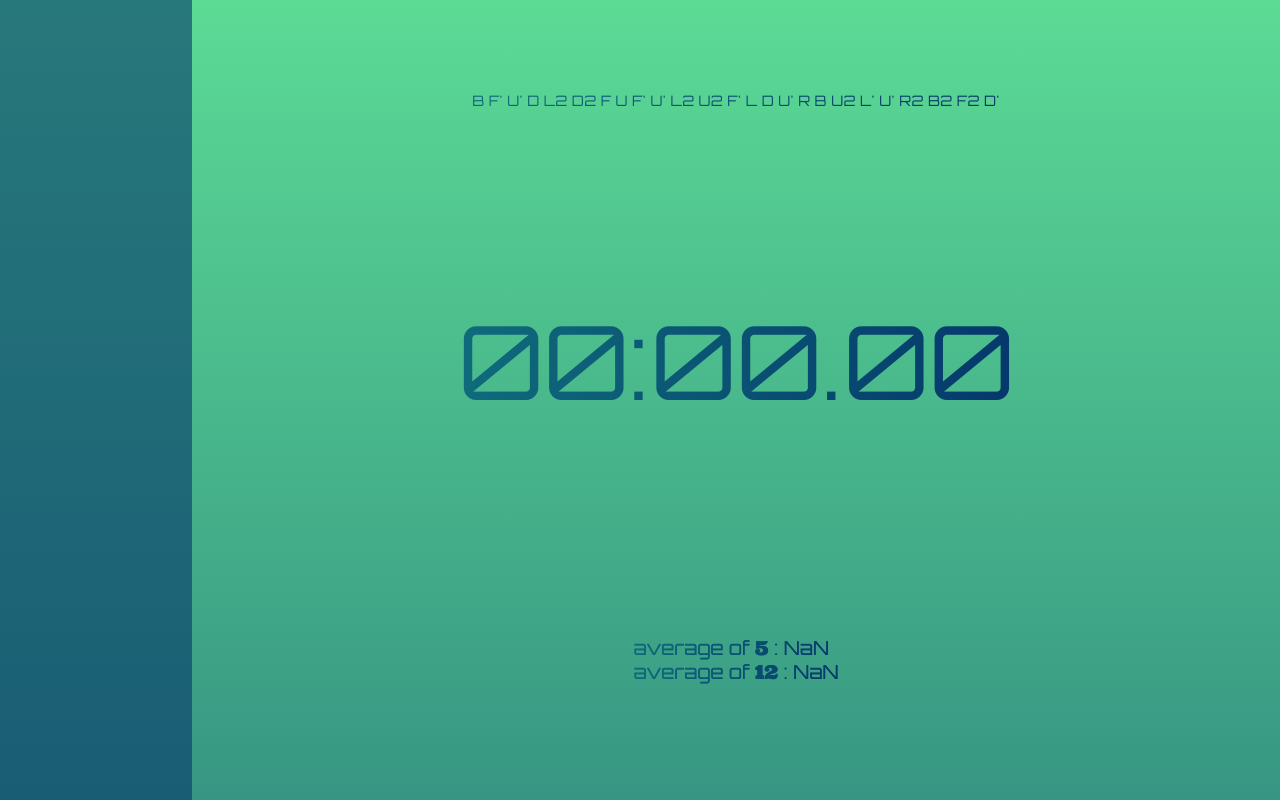
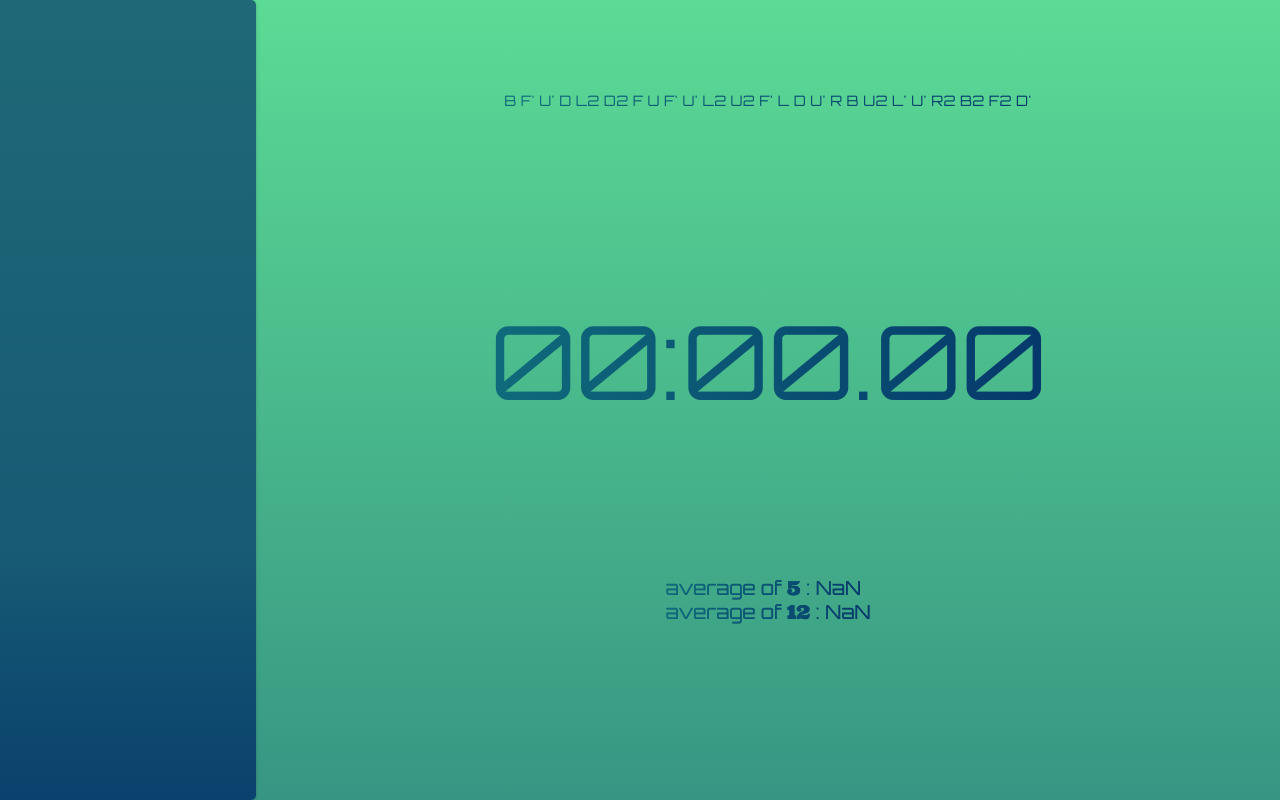
Before and after one commit to 69codeMaster/Cube-TImer, a React (Create React App) app in the folder client/: page / in a window 1280 px wide. Built offline with nearby package versions, Linux system fonts and the light colour scheme; no server answers.

Commit message:
moving the average a line upwords

```diff
--- a/client/src/App.css
+++ b/client/src/App.css
@@ -7,10 +7,12 @@
 :root {
   --color-primary: #5cdb95;
   --primary-500: #379683;
-  --color-accent: #05386b;
   --accent-300: #0f6b7b;
   --primary-300: #8ee4af;
   --primary-200: #edf5e1;
+  --color-accent: #05386b;
+  --accent-700: #0a1f34;
+  --nav-bar_width: 20vw;
 }
 
 .app-container {
@@ -24,8 +26,8 @@
   display: grid;
   align-items: center;
   justify-items: center;
-  grid-template-columns: 15% 85%;
-  grid-template-rows: 25% 40% auto;
+  grid-template-columns: var(--nav-bar_width) auto;
+  grid-template-rows: 25% 40% 20% auto;
   grid-template-areas:
     "sidebar scramble"
     "sidebar timer"
@@ -46,6 +48,7 @@
 
 .side-bar {
   grid-area: sidebar;
+  grid-row: 1 / 5;
 }
 
 .timer *,
--- a/client/src/components/UI/SideBar.css
+++ b/client/src/components/UI/SideBar.css
@@ -1,5 +1,9 @@
 .side-nav {
-  width: 15vw;
+  width: var(--nav-bar_width);
   height: 100vh;
-  background-color: rgba(5, 56, 107, 0.6);
+  background: linear-gradient(rgba(5, 56, 107, 0.7) 70%, rgba(5, 56, 107, 0.9));
+  box-shadow: rgba(50, 50, 93, 0.25) 0px 2px 5px -1px,
+    rgba(0, 0, 0, 0.3) 0px 1px 3px -1px;
+  border-top-right-radius: 5px;
+  border-bottom-right-radius: 5px;
 }
```
